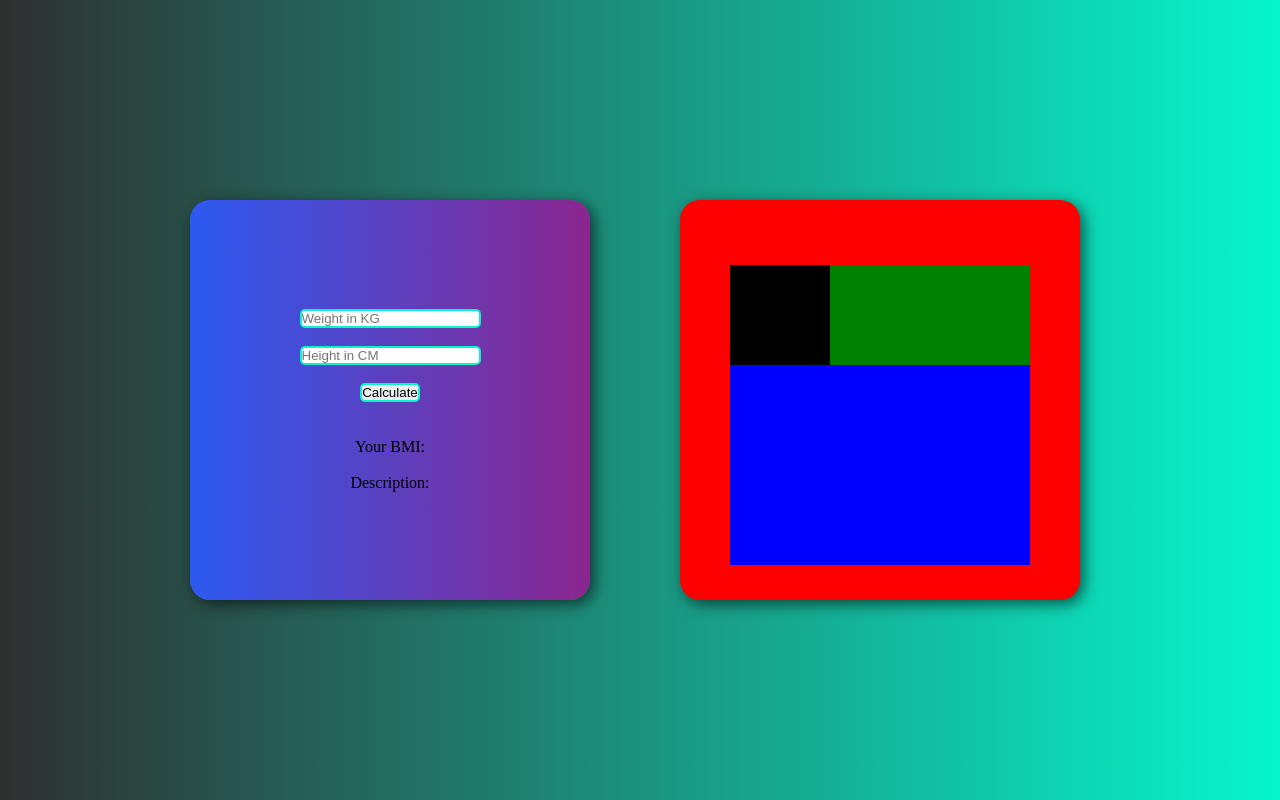
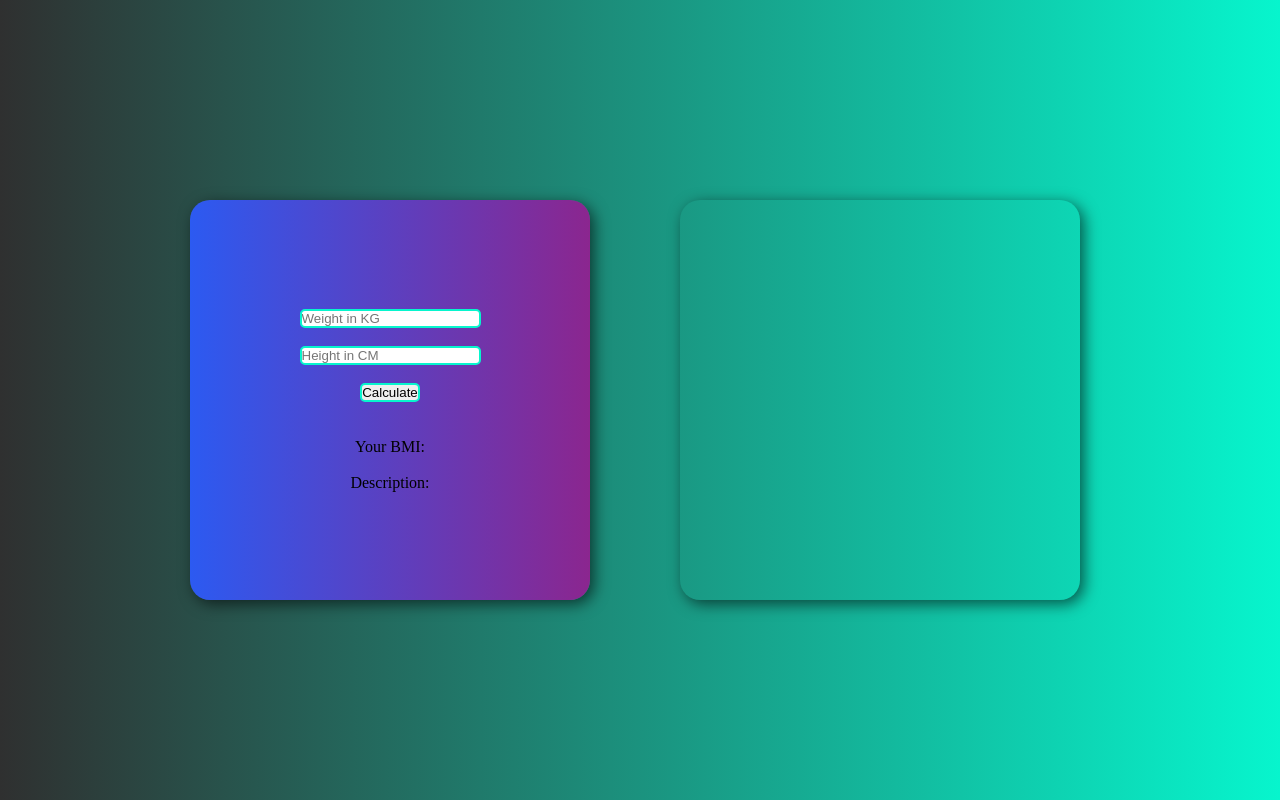
Before and after one commit to Git-punam/BMI-Calculator-, a plain HTML site: page index.html in a window 1280 px wide. Drawn offline with Linux system fonts and the light colour scheme.

Commit message:
[Feat]: Animation working properly

```diff
--- a/css/style.css
+++ b/css/style.css
@@ -42,15 +42,15 @@ body > .outer > .react{
     align-items: center;
     justify-content: center;
     position: relative;
-    background: red;
+    /* background: red; */
 }
 body > .outer > .react > .emoji-parent {
     width: 75%;
-    background: green;
+    /* background: green; */
     position: relative;
 }
 body > .outer > .react > .emoji-parent > .emoji{
-    background-color: black;
+    /* background-color: black; */
     position: relative;
     left: 0px;
     background-size: 100% 100% !important;
@@ -59,7 +59,7 @@ body > .outer > .react > .emoji-parent > .emoji{
     /* margin: 10px auto;     */
 }
 body > .outer > .react > .anime{
-    background-color: blue;
+    /* background-color: blue; */
     background-size: 100% 100% !important;
     height: 200px;
     width: 300px;
--- a/js/code.js
+++ b/js/code.js
@@ -9,11 +9,13 @@ function checkbmi(){
         document.getElementById("desc").innerHTML = "You are underweight!!";
         document.querySelector(".emoji").style.background = "url('./asset/sad.jpg')";
         document.querySelector(".anime").style.background = "url('./asset/thin.png')";
+        document.querySelector(".emoji").classList.add("animate")
     }
     else if(result >18.5 && result <24.9){
         document.getElementById("desc").innerHTML = "You are normal!!"
         document.querySelector(".emoji").style.background = "url('./asset/happy.jpg')";
         document.querySelector(".anime").style.background = "url('./asset/normal1.jpg')";
+        document.querySelector(".emoji").classList.add("animate")
     }
     else{
         document.getElementById("desc").innerHTML = "You are overweight!!"
```
